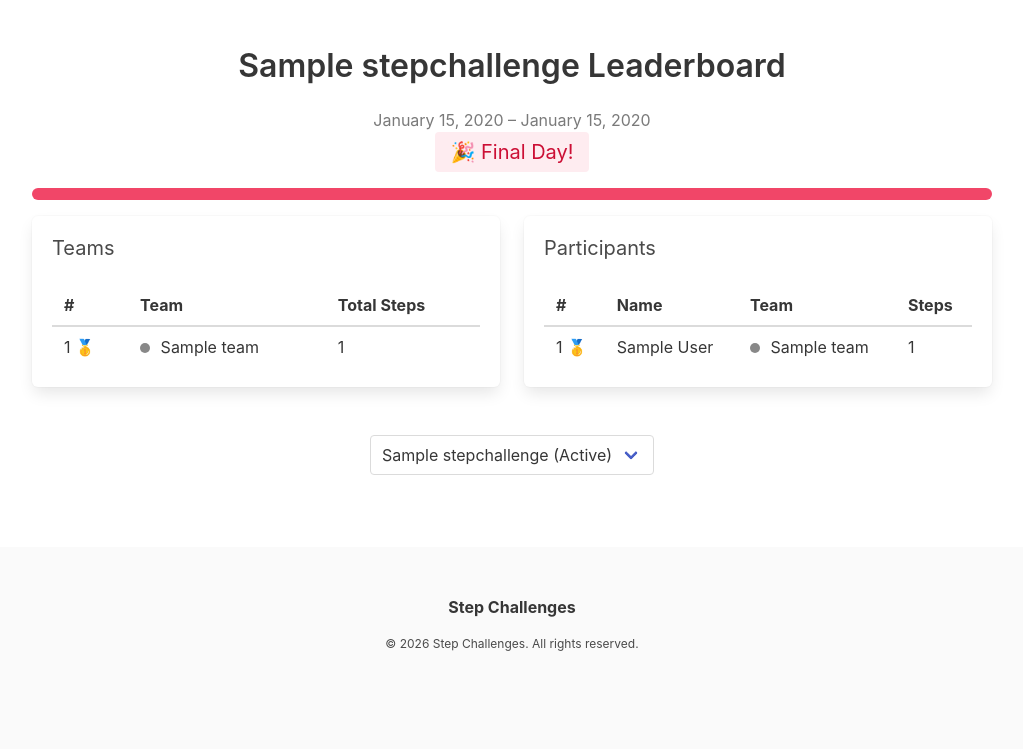
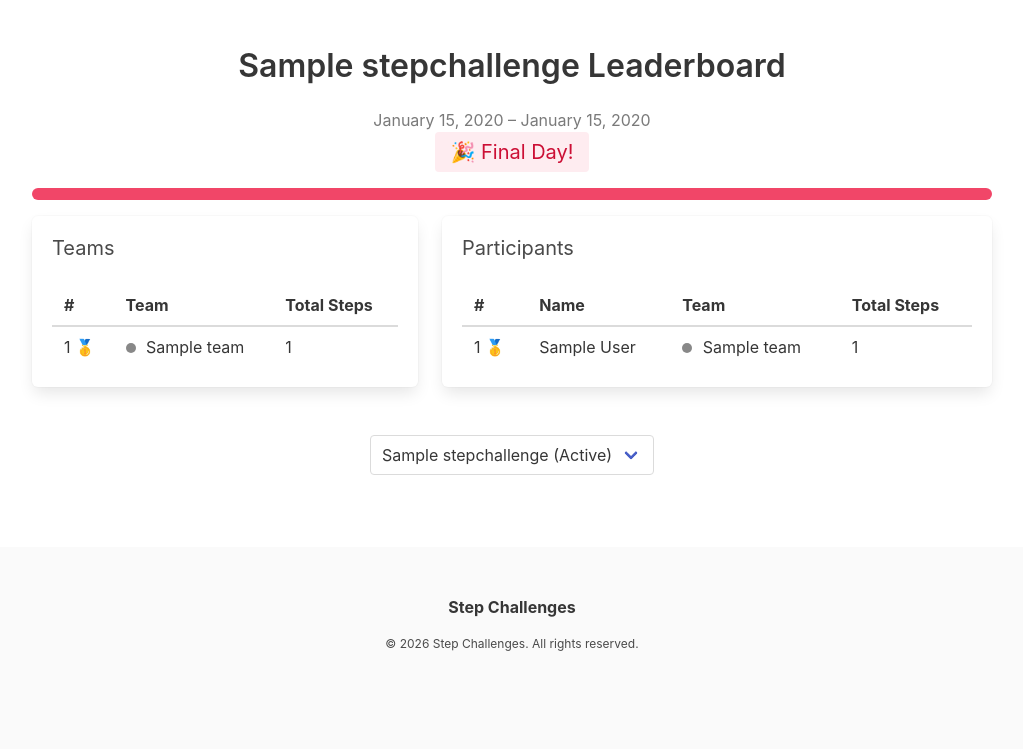
Before and after one commit to elliecdev/step_challenges, a Django app: page /leaderboard/ in a window 1280 px wide. Shown: the part 56-805 px from the top of the page, without its empty margins (128-1151 px from the left). Run offline with Django 5.2, Linux system fonts and the light colour scheme; tables that the repository leaves empty hold one stand-in row (values such as "Sample post").

Commit message:
leaderboard: adjusted leaderboards column size

```diff
--- a/steps/templates/steps/leaderboard.html
+++ b/steps/templates/steps/leaderboard.html
@@ -36,7 +36,7 @@
         <div class="container is-max-desktop">
             <div class="columns">
                 <!-- 🏆 TEAM LEADERBOARD -->
-                <div class="column is-6">
+                <div class="column is-5">
                     <div class="box">
                         <h2 class="subtitle">Teams</h2>
                         <table class="table is-fullwidth is-striped">
@@ -76,7 +76,7 @@
                     </div>
                 </div>
                 <!-- 🥇 PARTICIPANT LEADERBOARD -->
-                <div class="column is-6">
+                <div class="column is-7">
                     <div class="box">
                         <h2 class="subtitle">Participants</h2>
                         <table class="table is-fullwidth is-striped">
@@ -85,7 +85,7 @@
                                     <th>#</th>
                                     <th>Name</th>
                                     <th>Team</th>
-                                    <th>Steps</th>
+                                    <th>Total Steps</th>
                                 </tr>
                             </thead>
                             <tbody>
```
